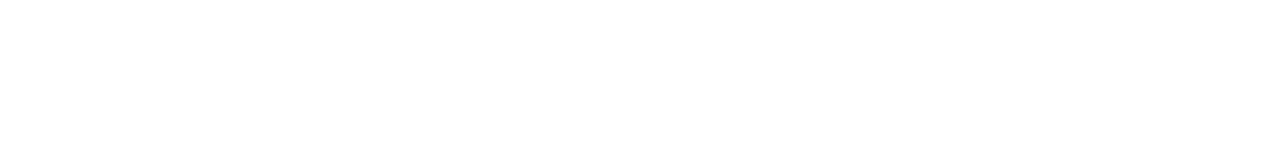
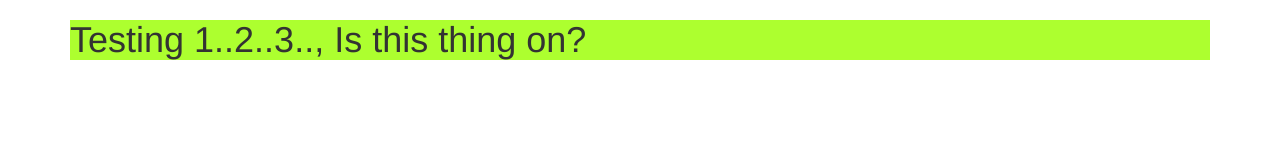
Before and after one commit to newfoundfreedom/TriviaGame, a plain HTML site: page index.html in a window 1280 px wide. Drawn offline with nearby package versions, Linux system fonts and the light colour scheme.

Commit message:
Psuedo-Code and testing connections between files

```diff
--- a/assets/css/style.css
+++ b/assets/css/style.css
@@ -0,0 +1,3 @@
+.container h1{
+    background-color: greenyellow;
+}
--- a/assets/javascript/app.js
+++ b/assets/javascript/app.js
@@ -0,0 +1,33 @@
+// TODO: Declare variables
+// - {qaBank} *key can be question# - correct answer needs to be flagged
+// - [gameQuestions] - *randomly generated*
+// - [playerGuesses] - user guesses by question
+// - counter to hold current question number
+// - intervalID to hold value of setInterval
+//
+// TODO: Create Initialize function
+// - for loop to run 10 times to select 10 unique questions for qaBank for each quiz
+//
+// TODO: Create on-click function to Start quiz (start button)
+// - runs initialize function
+// - IntervalID = setInterval to run serveQuestion function every 15 seconds
+//
+// TODO: Create serveQuestion function
+// - iterates counter
+// - randomly chooses order in which to show answers
+// - presents question and answers (creation of divs - #question, #options)
+// - timeout for 2 seconds before running timer function to allow player to read question
+//
+// TODO: questionTimer function
+// - if player guesses question before timer runs out
+// - stop timer
+// - log their answer by pushing it into the playerGuesses array
+// - if timer runs out - question is forfeited and -1 is pushed into playerGuesses array
+//
+// TODO: quiz end function
+// - Loop through all game questions
+// - compare each user guess to correct answer
+// - display number correct and number wrong at top of page
+// - re-display questions and answers marking the one they guessed and the correct one
+
+$('.container').html('<h1>Testing 1..2..3.., Is this thing on?</h1>');
--- a/index.html
+++ b/index.html
@@ -21,10 +21,6 @@
 
 <div class="container">
 
-
-
-
-
 </div>
 
 <!--jQuery CDN-->
@@ -33,5 +29,7 @@
 <script src="https://maxcdn.bootstrapcdn.com/bootstrap/3.3.7/js/bootstrap.min.js"
         integrity="sha384-Tc5IQib027qvyjSMfHjOMaLkfuWVxZxUPnCJA7l2mCWNIpG9mGCD8wGNIcPD7Txa"
         crossorigin="anonymous"></script>
+<!--Local JS file-->
+<script src="assets/javascript/app.js"></script>
 </body>
 </html>
```
